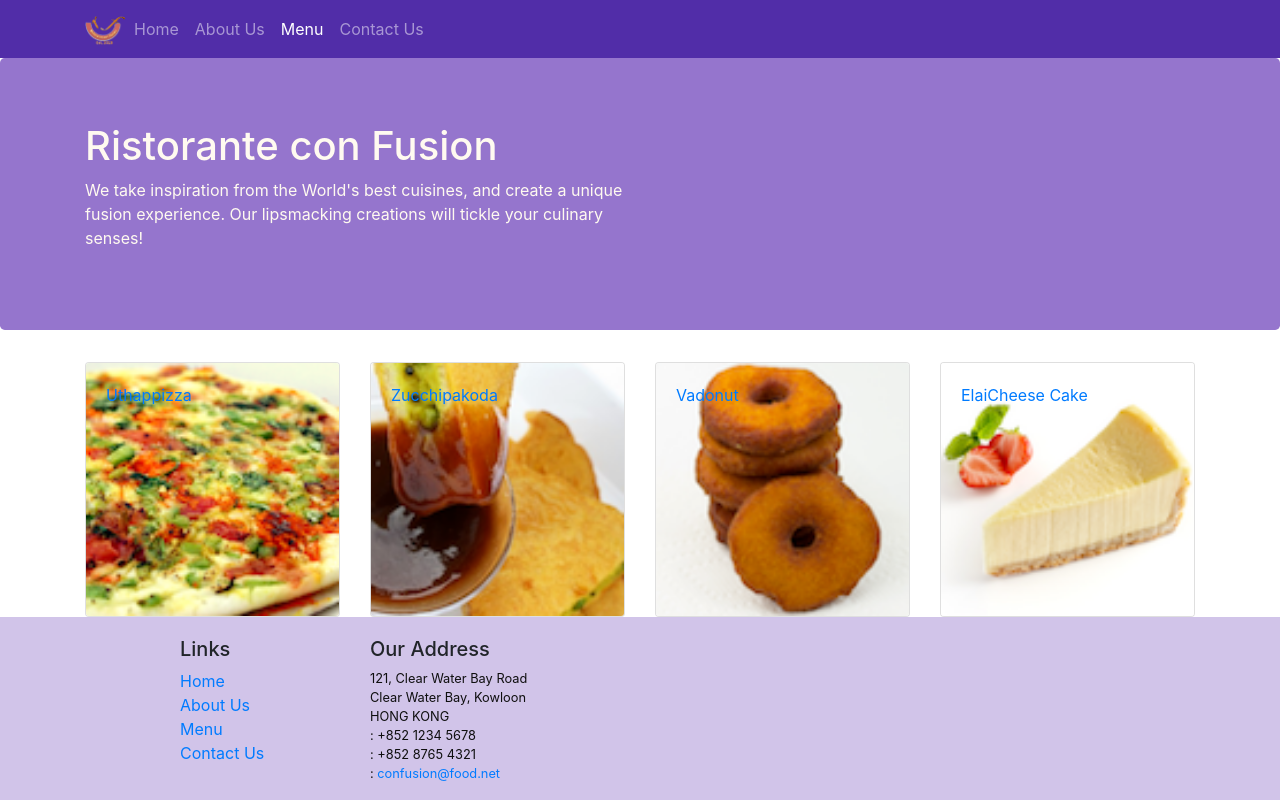
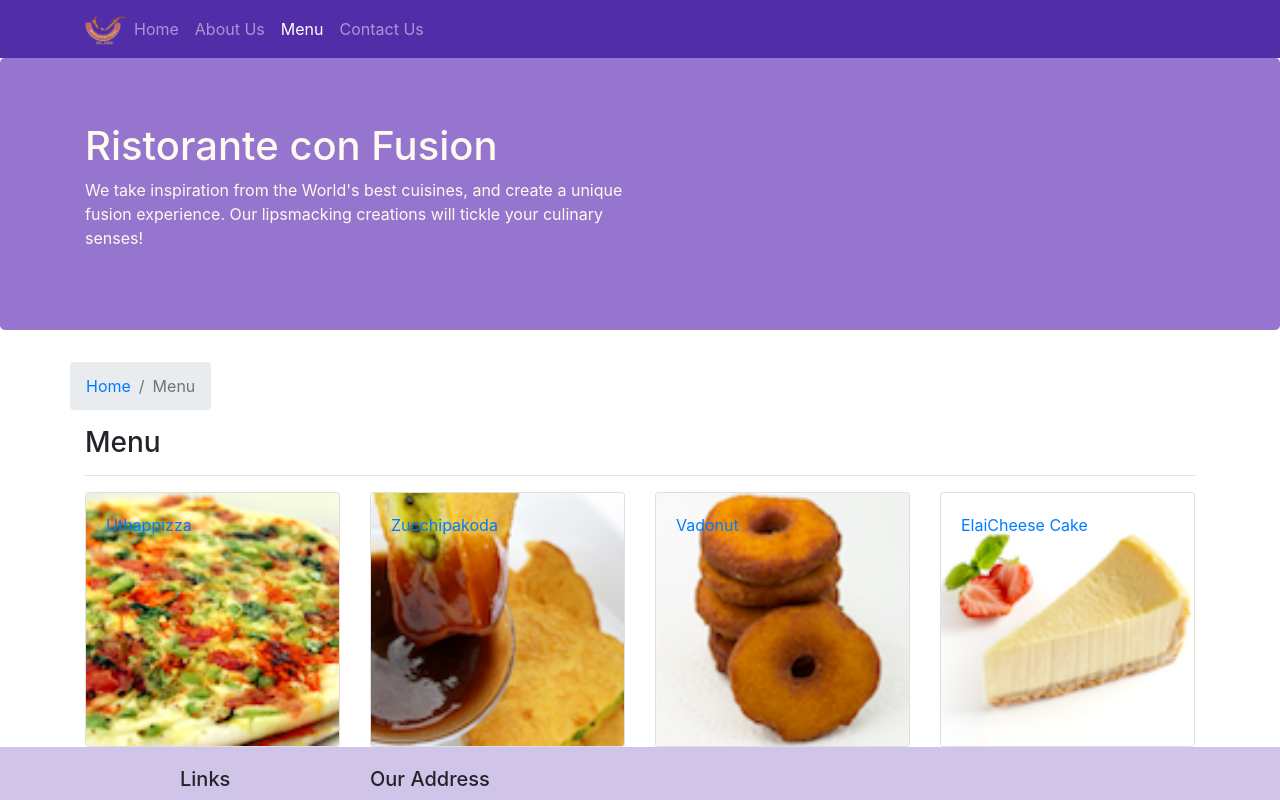
Before and after one commit to TranNguyenQuocCuong/Confusion, a React (Create React App) app: page /menu in a window 1280 px wide. Shown: the top 800 px of the page. Built offline with nearby package versions, Linux system fonts and the light colour scheme; the HTML template or start-up script is replaced by a standard one.

Commit message:
Single Page Applications Part 2

```diff
--- a/src/components/ContactComponent.js
+++ b/src/components/ContactComponent.js
@@ -1,22 +1,34 @@
-import React from 'react';
+import { Breadcrumb, BreadcrumbItem } from 'reactstrap';
+import { Link } from 'react-router-dom';
 
 function Contact(props) {
-    return(
+    return (
+
         <div className="container">
+            <div className="row">
+                <Breadcrumb>
+                    <BreadcrumbItem><Link to="/home">Home</Link></BreadcrumbItem>
+                    <BreadcrumbItem active>Contact Us</BreadcrumbItem>
+                </Breadcrumb>
+                <div className="col-12">
+                    <h3>Contact Us</h3>
+                    <hr />
+                </div>
+            </div>
             <div className="row row-content">
                 <div className="col-12">
-                <h3>Location Information</h3>
+                    <h3>Location Information</h3>
                 </div>
                 <div className="col-12 col-sm-4 offset-sm-1">
-                        <h5>Our Address</h5>
-                        <address>
+                    <h5>Our Address</h5>
+                    <address>
                         121, Clear Water Bay Road<br />
                         Clear Water Bay, Kowloon<br />
                         HONG KONG<br />
                         <i className="fa fa-phone"></i>: +852 1234 5678<br />
                         <i className="fa fa-fax"></i>: +852 8765 4321<br />
                         <i className="fa fa-envelope"></i>: <a href="mailto:confusion@food.net">confusion@food.net</a>
-                        </address>
+                    </address>
                 </div>
                 <div className="col-12 col-sm-6 offset-sm-1">
                     <h5>Map of our Location</h5>
--- a/src/components/DishdetailComponent.js
+++ b/src/components/DishdetailComponent.js
@@ -1,8 +1,7 @@
-import { Component } from "react";
-import {
-    Card, CardImg, CardImgOverlay, CardText, CardBody,
-    CardTitle
-} from 'reactstrap';
+import { Card, CardImg, CardText, CardBody,
+    CardTitle, Breadcrumb, BreadcrumbItem } from 'reactstrap';
+import { Link } from 'react-router-dom';
+
 
 function RenderDish({ dish }) {
 
@@ -55,15 +54,29 @@
 const DishDetail = (props) => {
 
     if (props.dish != null)
-        return (
-            <div className="container" key={props.dish}>
-                <div className='row'>
-                    <RenderDish dish={props.dish} />
-                    <RenderComments comments={props.dish.comments} />
-                </div>
+    return (
+        <div className="container">
+        <div className="row">
+            <Breadcrumb>
+
+                <BreadcrumbItem><Link to="/menu">Menu</Link></BreadcrumbItem>
+                <BreadcrumbItem active>{props.dish.name}</BreadcrumbItem>
+            </Breadcrumb>
+            <div className="col-12">
+                <h3>{props.dish.name}</h3>
+                <hr />
             </div>
-        );
-
+        </div>
+        <div className="row">
+            <div className="col-12 col-md-5 m-1">
+                <RenderDish dish={props.dish} />
+            </div>
+            <div className="col-12 col-md-5 m-1">
+                <RenderComments comments={props.comments} />
+            </div>
+        </div>
+        </div>
+    );
 }
 
 export default DishDetail;
--- a/src/components/MainComponent.js
+++ b/src/components/MainComponent.js
@@ -6,7 +6,7 @@
 import Header from './HeaderComponent';
 import Footer from './FooterComponent';
 import Home from './HomeComponent';
-import { Routes, Route, Navigate } from 'react-router-dom';
+import { Routes, Route, Navigate, useParams } from 'react-router-dom';
 import Contact from './ContactComponent';
 import { COMMENTS } from '../shared/comments';
 import { PROMOTIONS } from '../shared/promotions';
@@ -36,15 +36,23 @@
             );
         }
 
+        const DishWithId = () => {
+            const { dishId } = useParams();
+            return (
+                <DishDetail dish={this.state.dishes.filter((dish) => dish.id === parseInt(dishId, 10))[0]}
+                    comments={this.state.comments.filter((comment) => comment.dishId === parseInt(dishId, 10))} />
+            );
+        };
+
         return (
             <div>
                 <Header />
                 <Routes>
                     <Route path='/home' Component={HomePage} />
-                    <Route exact path='/menu' element={<Menu dishes={this.state.dishes} onClick={(dishId) => this.onDishSelect(dishId)} />}
-                    />
+                    <Route exact path='/menu' element={<Menu dishes={this.state.dishes} onClick={(dishId) => this.onDishSelect(dishId)} />} />
                     <Route path="/" element={<Navigate to="/home" />} />
                     <Route path='/contactus' Component={Contact} />
+                    <Route path='/menu/:dishId' Component={DishWithId} />
                 </Routes>
                 <Footer />
             </div>
--- a/src/components/MenuComponent.js
+++ b/src/components/MenuComponent.js
@@ -1,8 +1,10 @@
-import { Card, CardImg, CardImgOverlay,
-    CardTitle, Breadcrumb, BreadcrumbItem } from 'reactstrap';
+import {
+    Card, CardImg, CardImgOverlay,
+    CardTitle, Breadcrumb, BreadcrumbItem
+} from 'reactstrap';
 import { Link } from 'react-router-dom';
 
-    function RenderMenuItem ({dish, onClick}) {
+function RenderMenuItem({ dish, onClick }) {
     return (
         <Card>
             <Link to={`/menu/${dish.id}`} >
@@ -15,12 +17,11 @@
     );
 }
 
-
 const Menu = (props) => {
 
     const menu = props.dishes.map((dish) => {
         return (
-                <div className="col-12 col-md-3"  key={dish.id}>
+            <div className="col-12 col-md-3" key={dish.id}>
                 <RenderMenuItem dish={dish} />
             </div>
         );
@@ -29,6 +30,16 @@
     return (
         <div className="container">
             <div className="row">
+                <Breadcrumb>
+                    <BreadcrumbItem><Link to="/home">Home</Link></BreadcrumbItem>
+                    <BreadcrumbItem active>Menu</BreadcrumbItem>
+                </Breadcrumb>
+                <div className="col-12">
+                    <h3>Menu</h3>
+                    <hr />
+                </div>
+            </div>
+            <div className="row">
                 {menu}
             </div>
         </div>
```
Lines whose indentation alone changed are shown as unchanged.
